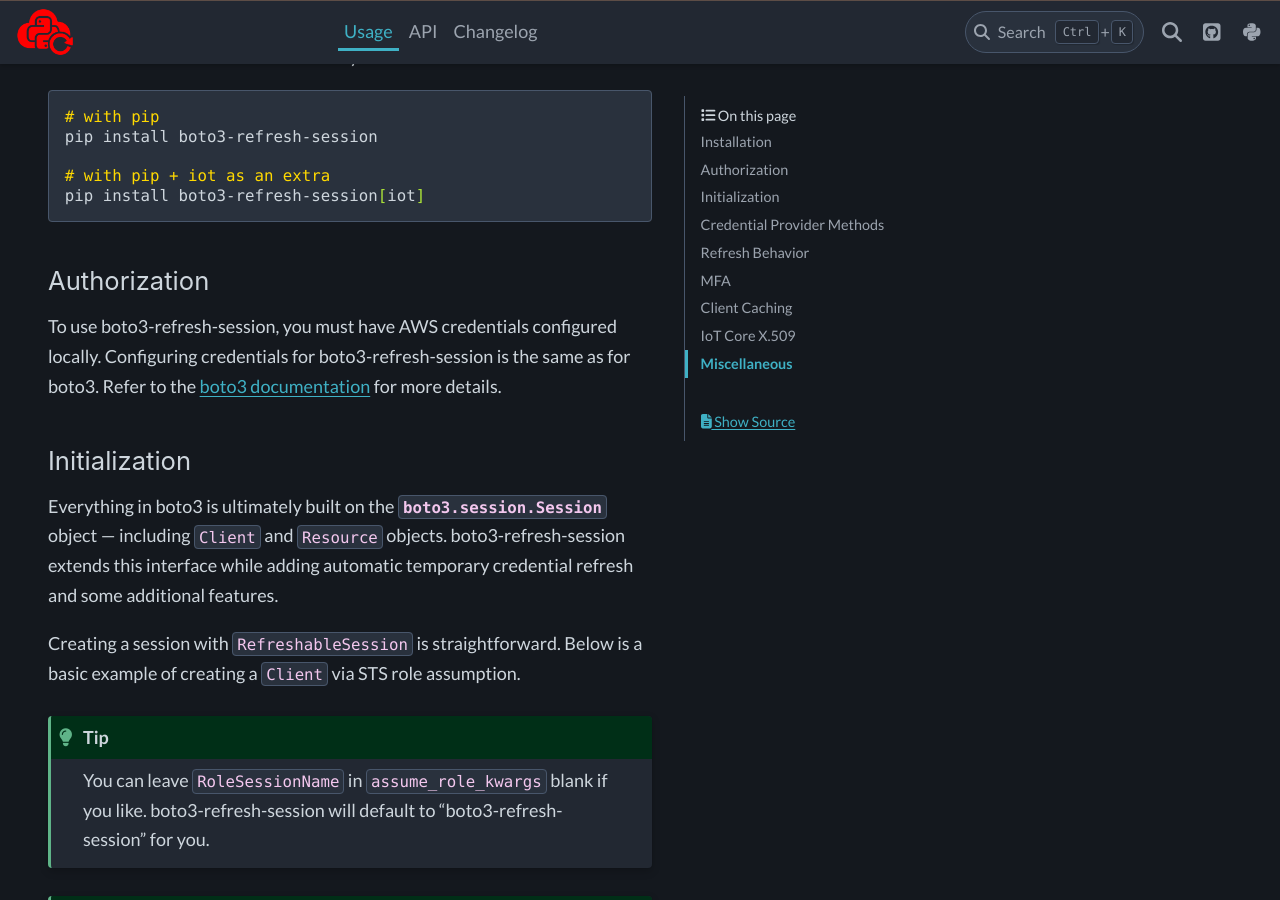
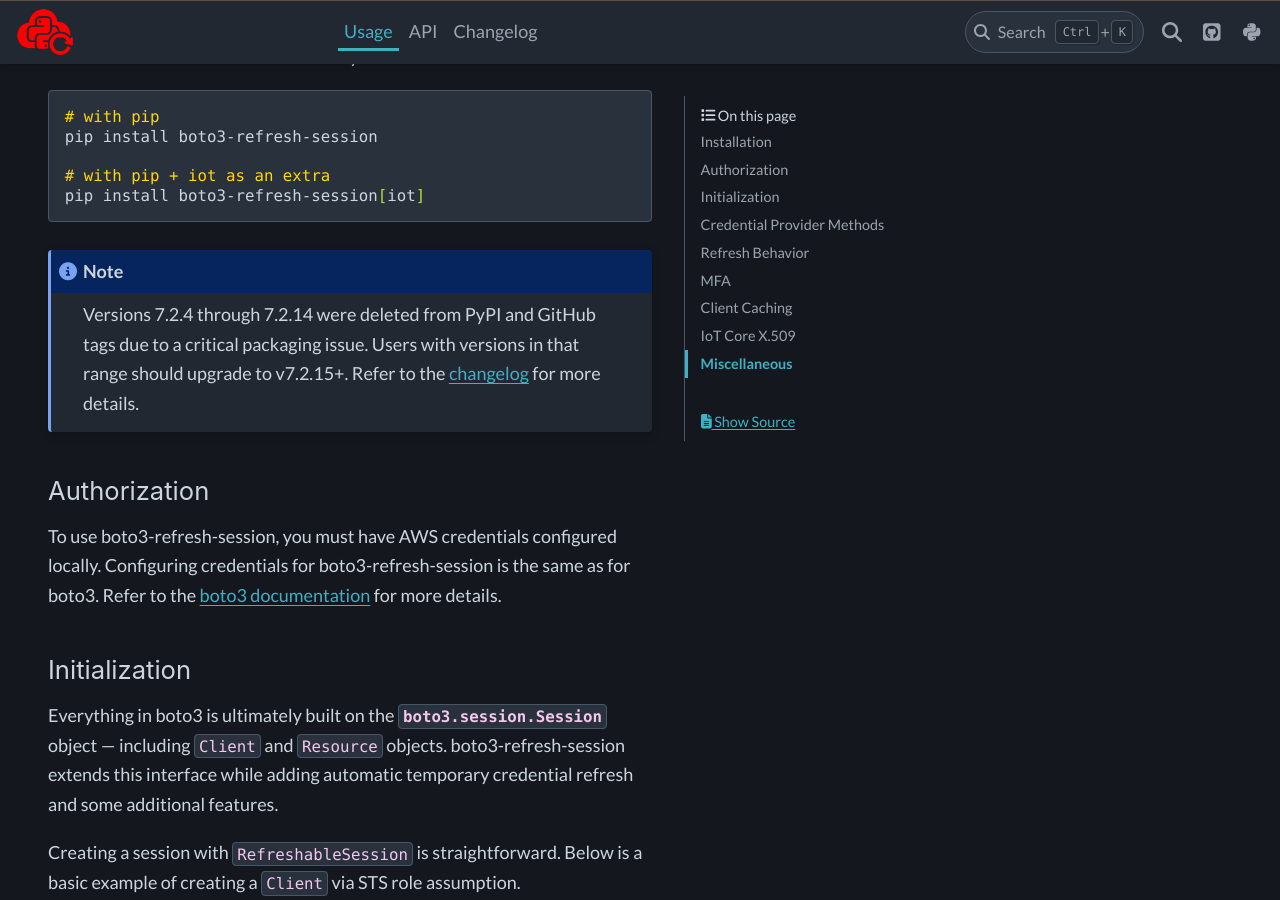
Before and after one commit to michaelthomasletts/boto3-refresh-session, a Sphinx documentation site: the page built from docs/usage.rst, in a window 1280 px wide and 900 px high, scrolled down 758 px. Built offline with Sphinx 7.4.7 and the PyData theme 0.15.4, drawn with Linux system fonts in a browser that asks for light colours.

Commit message:
Usage docs update.

```diff
--- a/docs/usage.rst
+++ b/docs/usage.rst
@@ -28,6 +28,12 @@
 
     # with pip + iot as an extra
     pip install boto3-refresh-session[iot]
+
+.. note::
+
+    Versions 7.2.4 through 7.2.14 were deleted from PyPI and GitHub tags due to a critical packaging issue.
+    Users with versions in that range should upgrade to v7.2.15+.
+    Refer to the :ref:`changelog <changelog>` for more details.
 
 Authorization
 -------------
```
